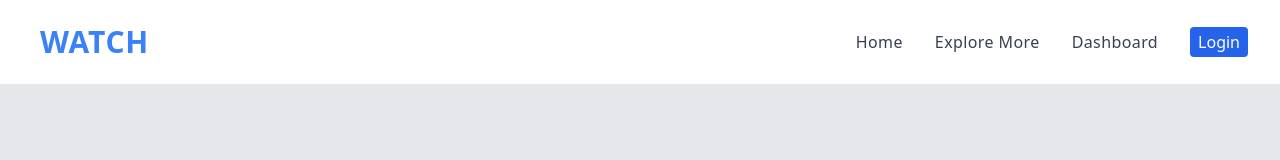
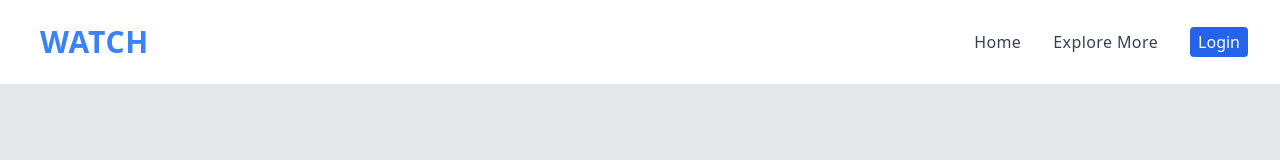
Before and after one commit to Tushar8640/single-product-watch-shop-website-, a React (Create React App) app: page / in a window 1280 px wide. Shown: the top 160 px of the page. Built offline with nearby package versions, Linux system fonts and the light colour scheme; no server answers.

Commit message:
dashboard

```diff
--- a/src/Components/Navigation/Navigation.js
+++ b/src/Components/Navigation/Navigation.js
@@ -36,6 +36,7 @@ const Navigation = () => {
                 Explore More
               </Link>
             </li>
+            {user.email && (
               <li>
                 <Link
                   className="font-medium tracking-wide text-gray-700 transition-colors duration-200 hover:text-deep-purple-accent-400"
@@ -44,6 +45,7 @@ const Navigation = () => {
                   Dashboard
                 </Link>
               </li>
+            )}
             {!user.email && (
               <li>
                 <Link
```
Lines whose indentation alone changed are shown as unchanged.
